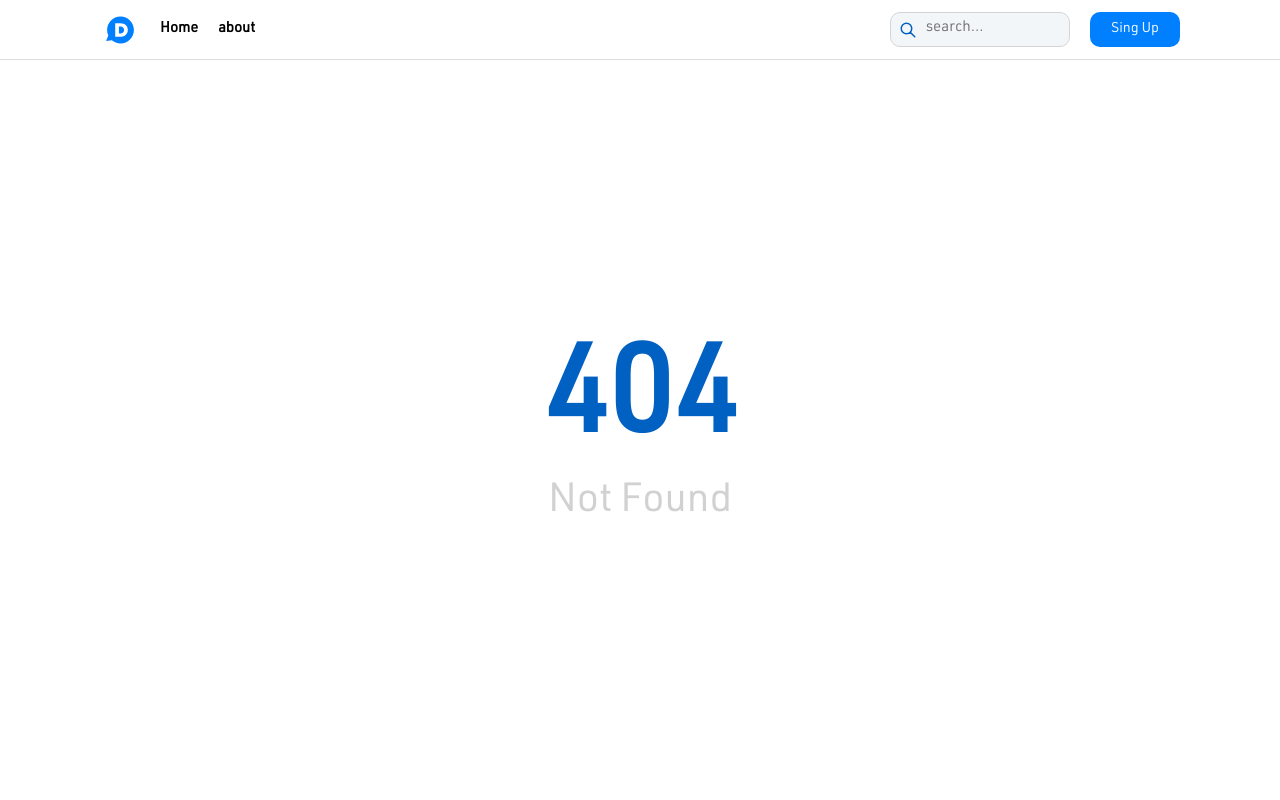
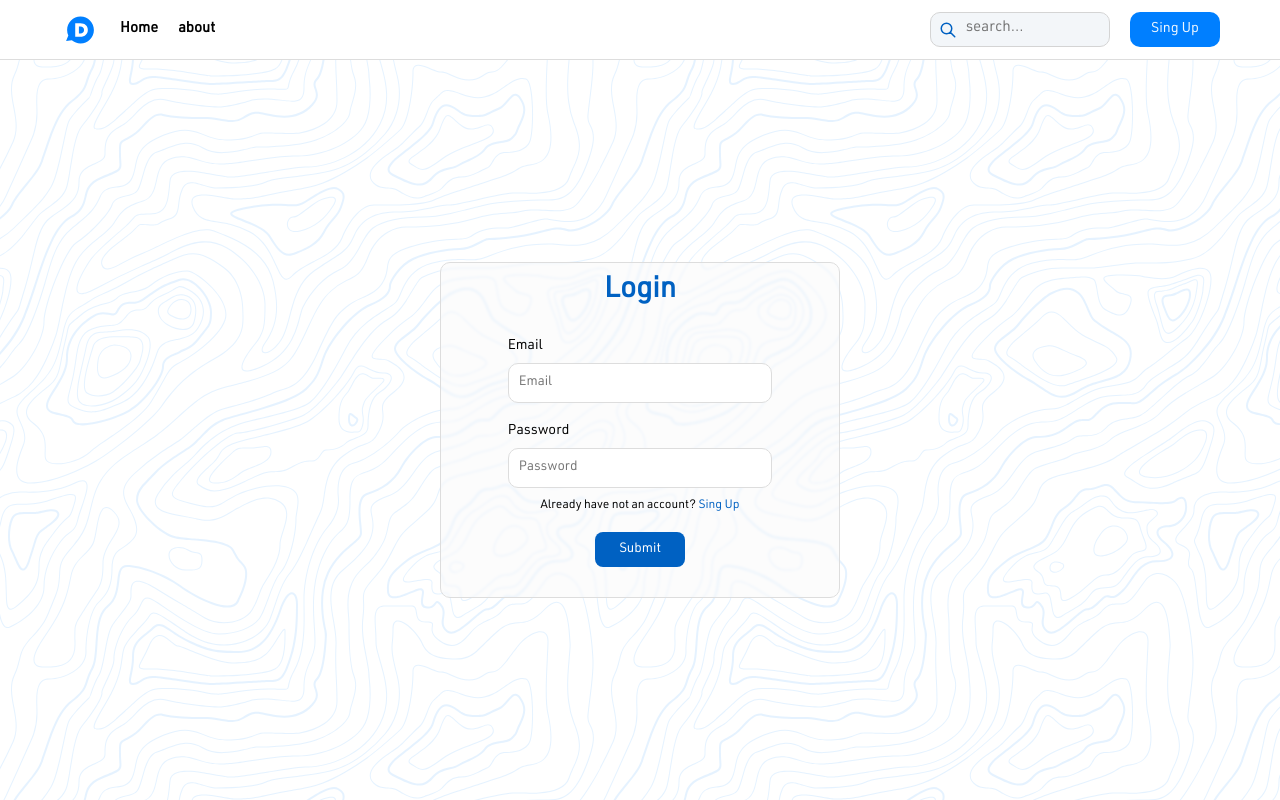
Before and after one commit to Whh-32/React-Messenger, a React (Create React App) app: page /Login in a window 1280 px wide. Before the commit this address had no page. Built offline with nearby package versions, Linux system fonts and the light colour scheme; the HTML template or start-up script is replaced by a standard one.

Commit message:
start login page

```diff
--- a/src/App.js
+++ b/src/App.js
@@ -4,6 +4,8 @@ import { Routes, Route } from 'react-router-dom';
 import './App.css';
 import Layout from './components/layout/Layout';
 import Home from './pages/home/Home';
+import About from './pages/about/About';
+import SingUp from './pages/singUp/SingUp';
 import NotFound from './pages/notFound/NotFound';
 
 function App() {
@@ -11,7 +13,9 @@ function App() {
     <Routes>
       <Route path="/" element={<Layout />} >
         <Route index element={<Home />} />
-        <Route path='/about' element={<h1>not found</h1>} />
+        <Route path='/about' element={<About />} />
+        <Route path='/Sing-Up' element={<SingUp />} />
+        <Route path='/Login' element={<SingUp />} />
         <Route path='*' element={<NotFound />} />
       </Route>
     </Routes >
--- a/src/components/layout/Header.js
+++ b/src/components/layout/Header.js
@@ -1,5 +1,5 @@
 import React from 'react'
-import { NavLink } from 'react-router-dom'
+import { Link, NavLink } from 'react-router-dom'
 
 import classes from './Header.module.css'
 import img from '../../assets/images/logo.svg'
@@ -7,8 +7,9 @@ import img from '../../assets/images/logo.svg'
 const Header = () => {
     return (
         <header className={classes.header}>
+            <div className={classes.contain}>
                 <div className={classes.rightHeader}>
-                <button>Sing Up</button>
+                    <Link to='/Sing-Up' ><button>Sing Up</button></Link>
                     <i>
                         <svg style={{ color: "#0061C2" }} xmlns="http://www.w3.org/2000/svg" className="h-6 w-6" fill="none" viewBox="0 0 24 24" stroke="currentColor" strokeWidth="2">
                             <path strokeLinecap="round" strokeLinejoin="round" d="M21 21l-6-6m2-5a7 7 0 11-14 0 7 7 0 0114 0z" />
@@ -39,6 +40,7 @@ const Header = () => {
                         </ul>
                     </nav>
                 </div>
+            </div>
         </header>
     )
 }
--- a/src/components/layout/Header.module.css
+++ b/src/components/layout/Header.module.css
@@ -1,17 +1,26 @@
 .header {
     height: 60px;
     width: 100%;
+    position: fixed;
+    top: 0;
+    z-index: 900;
+    backdrop-filter: blur(10px);
+    background-color: #ffffffbe;
+    border-bottom: 1px solid #dddddd;
+    display: flex;
+    justify-content: center;
+    align-items: center;
+}
+
+.contain {
+    height: 100%;
+    width: 100%;
+    max-width: 1200px;
+    padding: 0 20px;
     display: flex;
     align-items: center;
     justify-content: space-between;
     flex-direction: row-reverse;
-    position: fixed;
-    top: 0;
-    z-index: 900;
-    padding: 0 100px;
-    backdrop-filter: blur(10px);
-    background-color: #ffffffbe;
-    border-bottom: 1px solid #dddddd;
 }
 
 .rightHeader {
@@ -22,7 +31,7 @@
     align-items: center;
 }
 
-.rightHeader>button {
+.rightHeader>a>button {
     background-color: #007FFF;
     color: aliceblue;
     border: none;
@@ -35,7 +44,7 @@
     transition: all 500ms;
 }
 
-.rightHeader>button:hover {
+.rightHeader>a>button:hover {
     background-color: #117be6;
 }
 
--- a/src/components/layout/Layout.module.css
+++ b/src/components/layout/Layout.module.css
@@ -1,5 +1,4 @@
 .main {
     top: 60px;
-    padding: 0 100px;
     position: relative;
 }
--- /dev/null
+++ b/src/pages/about/About.js
@@ -0,0 +1,15 @@
+import React from 'react'
+
+import classes from './About.module.css'
+
+const About = () => {
+  return (
+    <div className={classes.about}>
+      <div className={classes.contain}>
+        about
+      </div>
+    </div>
+  )
+}
+
+export default About
--- /dev/null
+++ b/src/pages/about/About.module.css
@@ -0,0 +1,14 @@
+.about {
+    width: 100%;
+    display: flex;
+    align-items: center;
+    justify-content: center;
+}
+
+.contain {
+    width: 100%;
+    max-width: 1200px;
+    display: flex;
+    align-items: center;
+    justify-content: center;
+}
--- a/src/pages/home/Home.js
+++ b/src/pages/home/Home.js
@@ -6,9 +6,10 @@ import img from '../../assets/images/poster.webp'
 const Home = () => {
     return (
         <div className={classes.home}>
+            <div className={classes.contain}>
                 <div className={classes.info} >
                     <span className={classes.title}>
-                    <span>Move faster</span>with intuitive<br/>React UI tools
+                        <span>Move faster</span>with intuitive<br />React UI tools
                     </span>
                     <span className={classes.description}>
                         MUI offers a comprehensive suite of UI tools to help you ship new features faster. Start with Material UI, our fully-loaded component library, or bring your own design system to our production-ready components.
@@ -18,6 +19,12 @@ const Home = () => {
                     <img src={img} alt="poster" />
                 </div>
             </div>
+            <div className={classes.contain}>
+                <span className={classes.des}>
+                    The world's best product teams trust MUI to deliver an unrivaled experience for both developers and users.
+                </span>
+            </div>
+        </div>
     )
 }
 
--- a/src/pages/home/Home.module.css
+++ b/src/pages/home/Home.module.css
@@ -6,13 +6,27 @@
 .home {
     position: relative;
     display: flex;
-    align-items: flex-start;
+    flex-direction: column;
+    align-items: center;
     justify-content: center;
     width: 100%;
     height: auto;
 }
 
+.contain {
+    width: 100%;
+    max-width: 1200px;
+    padding: 0 20px;
+    display: flex;
+    align-items: center;
+    justify-content: center;
+}
+
 .info {
+    display: flex;
+    flex-direction: column;
+    align-items: flex-start;
+    justify-content: center;
     padding: 40px 0;
     width: 60%;
 }
@@ -49,7 +63,7 @@
     height: 470px;
     display: flex;
     align-items: center;
-    justify-content: center;
+    justify-content: flex-end;
     overflow: hidden;
     border-radius: 0 0 10px 10px;
 }
@@ -60,3 +74,10 @@
     height: 100%;
     object-fit: cover;
 }
+
+.des {
+    margin: 49px 0;
+    width: 480px;
+    text-align: center;
+    font-size: 0.9rem;
+}
--- /dev/null
+++ b/src/pages/singUp/SingUp.js
@@ -0,0 +1,110 @@
+import React, { useState } from 'react'
+import { Link, useNavigate, useLocation } from 'react-router-dom';
+
+import classes from './SingUp.module.css'
+
+const SingUp = () => {
+    const path = useLocation().pathname;
+    const location = path === "/Sing-Up" ? true : false;
+    const navigate = useNavigate()
+
+    const [enteredEmail, setEntredEmail] = useState('');
+    const [enteredPassword, setEntredPassword] = useState('');
+    const [passIsValid, setPassIsValid] = useState(true);
+    const [emaiIsValid, setEmailIsValid] = useState(true);
+    const [emailFocus, setEmailFocus] = useState(false);
+    const [passFocus, setPassFocus] = useState(false);
+
+    const emailValidation = () => {
+        if (/^[^\s@]+@[^\s@]+\.[^\s@]+$/.test(enteredEmail)) {
+            setEmailIsValid(true);
+        } else {
+            setEmailIsValid(false);
+        }
+    }
+    const passwordValidation = () => {
+        if (/^(?=.*\d)(?=.*[!@#$%^&*])(?=.*[a-z])(?=.*[A-Z]).{8,}$/.test(enteredPassword)) {
+            setPassIsValid(true);
+        } else {
+            setPassIsValid(false);
+        }
+    }
+
+    const emailHandler = (event) => {
+        setEntredEmail(event.target.value);
+    }
+    const passwordHandler = (event) => {
+        setEntredPassword(event.target.value);
+    }
+
+    const emailFocusHandler = () => {
+        setEmailFocus(true)
+    }
+    const passFocusHandler = () => {
+        setPassFocus(true)
+    }
+
+    const chengeLocation = () => {
+        setEntredEmail('');
+        setEntredPassword('');
+        setEmailFocus(false);
+        setPassFocus(false);
+        setEmailIsValid(true);
+        setPassIsValid(true);
+    }
+
+    const submitHandler = (event) => {
+        event.preventDefault();
+        if (emaiIsValid && passIsValid && emailFocus && passFocus) {
+            navigate('/')
+        } else {
+            emailValidation()
+            passwordValidation()
+        }
+    }
+
+    return (
+        <div className={classes.singUp}>
+            <div className={classes.contain}>
+                <div className={classes.box}>
+                    <span className={classes.title}>{location ? 'Sing Up' : 'Login'}</span>
+                    <form onSubmit={submitHandler}>
+                        <div className={classes.input}>
+                            <label className={emaiIsValid ? '' : classes.validate}>Email</label>
+                            <input
+                                className={emaiIsValid ? '' : classes.validate}
+                                onBlur={emailValidation}
+                                onFocus={emailFocusHandler}
+                                onChange={emailHandler}
+                                type='email'
+                                placeholder='Email'
+                                value={enteredEmail}
+                            />
+                        </div>
+                        <div className={classes.input}>
+                            <label className={passIsValid ? '' : classes.validate}>Password</label>
+                            <input
+                                className={passIsValid ? '' : classes.validate}
+                                onBlur={passwordValidation}
+                                onFocus={passFocusHandler}
+                                onChange={passwordHandler}
+                                type='password'
+                                placeholder='Password'
+                                value={enteredPassword}
+                            />
+                        </div>
+                        <span>
+                            {location ? 'Already have an account? ' : 'Already have not an account? '}
+                            <Link onClick={chengeLocation} to={location ? '/Login' : '/Sing-Up'}>
+                                {location ? 'Login' : 'Sing Up'}
+                            </Link>
+                        </span>
+                        <button>Submit</button>
+                    </form>
+                </div>
+            </div>
+        </div>
+    )
+}
+
+export default SingUp;
--- /dev/null
+++ b/src/pages/singUp/SingUp.module.css
@@ -0,0 +1,103 @@
+.singUp {
+    background: url(../../assets/images/background.svg);
+    background-size: 100% 100vh cover;
+    width: 100%;
+    min-height: calc(100vh - 60px);
+    display: flex;
+    align-items: center;
+    justify-content: center;
+}
+
+.contain {
+    position: relative;
+    width: 100%;
+    max-width: 1200px;
+    display: flex;
+    align-items: center;
+    justify-content: center;
+}
+
+.box {
+    position: relative;
+    width: 400px;
+    background-color: rgba(247, 247, 247, 0.384);
+    display: flex;
+    align-items: center;
+    justify-content: flex-start;
+    flex-direction: column;
+    border-radius: 10px;
+    border: 1px solid #dddddd;
+    backdrop-filter: blur(1px);
+    padding: 10px;
+}
+
+.title {
+    position: relative;
+    top: 0;
+    font-size: 1.8rem;
+    color: #0061C2;
+    font-weight: 900;
+}
+
+.box>form {
+    display: flex;
+    align-items: center;
+    justify-content: center;
+    flex-direction: column;
+    width: 100%;
+    padding: 20px 0;
+}
+
+.input {
+    display: flex;
+    align-items: flex-start;
+    justify-content: center;
+    flex-direction: column;
+    width: 70%;
+    margin: 10px;
+}
+
+.input>label {
+    font-size: 14px;
+}
+
+.input>label.validate {
+    color: rgb(223, 53, 53);
+}
+
+.input>input {
+    width: 100%;
+    height: 40px;
+    border: none;
+    outline: none;
+    border-radius: 10px;
+    margin-top: 8px;
+    padding-left: 10px;
+    padding-bottom: 2px;
+    border: 1px solid #dddddd;
+}
+
+.input>input.validate {
+    border: 1px solid rgb(252, 80, 80) !important;
+
+}
+
+form>span {
+    font-size: 12px;
+}
+
+form>span>a {
+    text-decoration: none;
+    color: #0061C2;
+}
+
+.box>form>button {
+    width: 90px;
+    height: 35px;
+    border: none;
+    color: #ffffff;
+    border-radius: 8px;
+    background-color: #0061C2;
+    margin-top: 20px;
+    cursor: pointer;
+}
```
Lines whose indentation alone changed are shown as unchanged.
